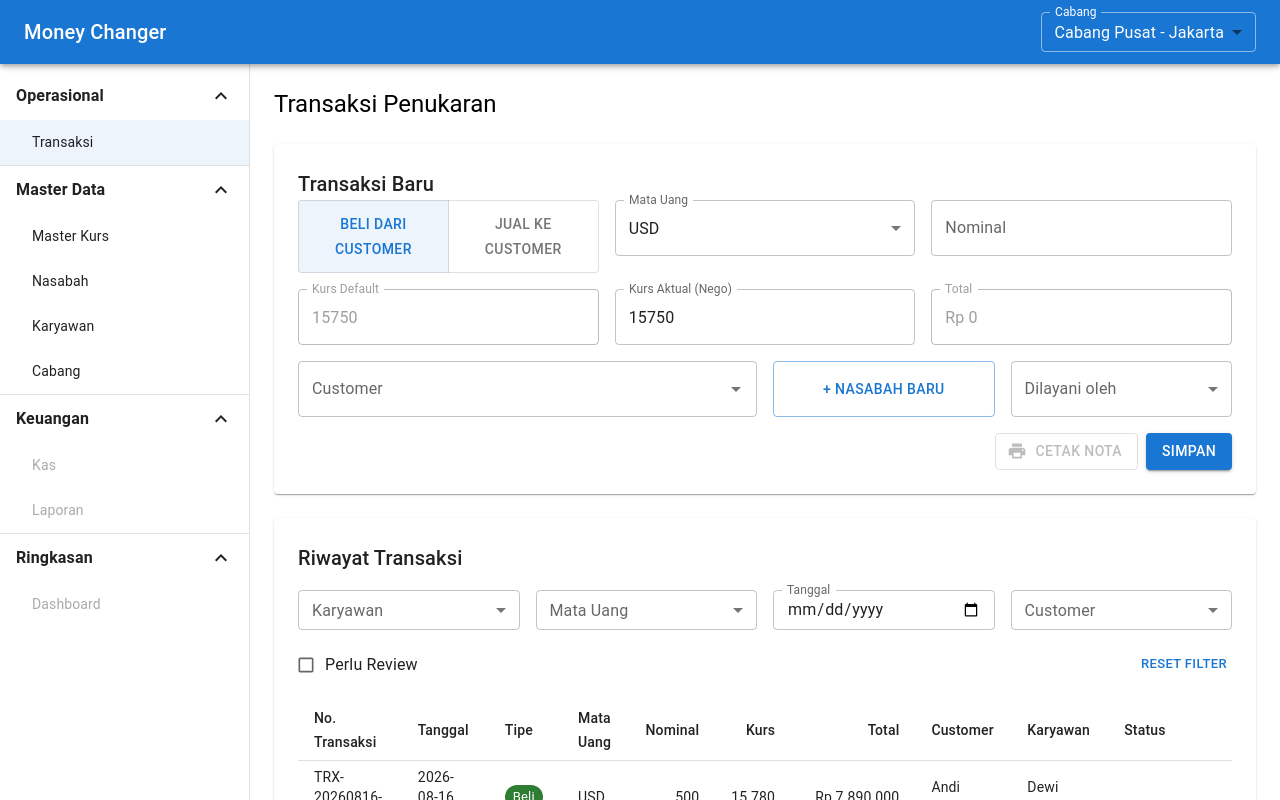
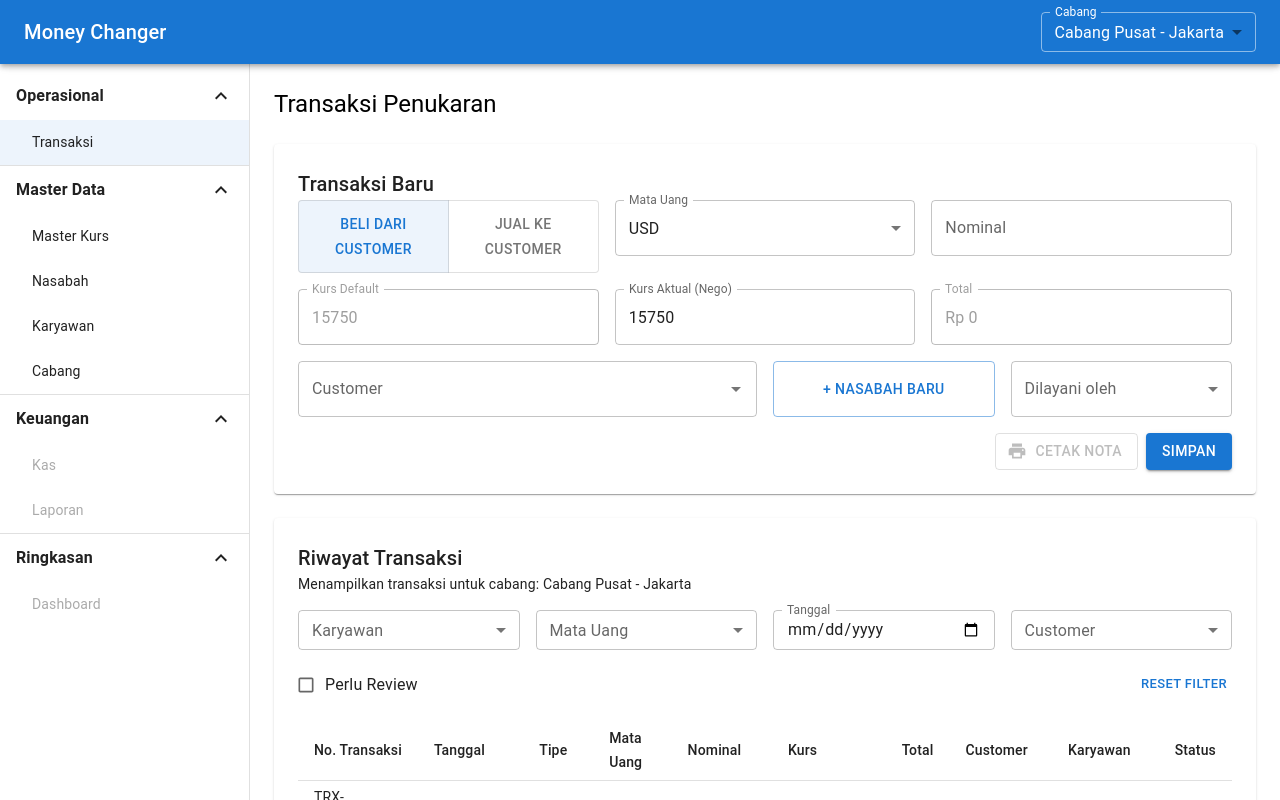
Before and after one commit to Christopherwijaya08/money_changer_frontend, a React (Vite) app: page / in a window 1280 px wide. Shown: the top 800 px of the page. Built offline with nearby package versions, Linux system fonts and the light colour scheme.

Commit message:
feat: scope transaction history to the selected branch
Adds BranchContext (view/filter state, not duplicated master data)
so the AppBar branch selector actually filters Riwayat Transaksi and
tags new transactions with the active branch.

```diff
--- a/src/App.jsx
+++ b/src/App.jsx
@@ -6,9 +6,11 @@ import CustomerPage from './pages/CustomerPage'
 import ThresholdSettingsPage from './pages/ThresholdSettingsPage'
 import EmployeePage from './pages/EmployeePage'
 import BranchPage from './pages/BranchPage'
+import { BranchProvider } from './context/BranchContext'
 
 function App() {
   return (
+    <BranchProvider>
       <AppShell>
         <Routes>
           <Route path="/" element={<TransactionPage />} />
@@ -19,6 +21,7 @@ function App() {
           <Route path="/branches" element={<BranchPage />} />
         </Routes>
       </AppShell>
+    </BranchProvider>
   )
 }
 
--- a/src/components/AppShell.jsx
+++ b/src/components/AppShell.jsx
@@ -13,7 +13,7 @@ import ExpandLessIcon from '@mui/icons-material/ExpandLess'
 import ExpandMoreIcon from '@mui/icons-material/ExpandMore'
 import { useLocation, useNavigate } from 'react-router-dom'
 import BranchSelector from './BranchSelector'
-import { branches } from '../mocks/data'
+import { useBranch } from '../context/BranchContext'
 
 const DRAWER_WIDTH = 250
 
@@ -50,9 +50,7 @@ export default function AppShell({ children }) {
   const [openGroups, setOpenGroups] = useState(() =>
     Object.fromEntries(menuGroups.map((g) => [g.title, true]))
   )
-  const [selectedBranchId, setSelectedBranchId] = useState(
-    () => branches.find((b) => b.isActive)?.id ?? ''
-  )
+  const { selectedBranchId, setSelectedBranchId } = useBranch()
 
   function toggleGroup(title) {
     setOpenGroups((prev) => ({ ...prev, [title]: !prev[title] }))
--- /dev/null
+++ b/src/context/BranchContext.jsx
@@ -0,0 +1,22 @@
+import { createContext, useContext, useState } from 'react'
+import { branches } from '../mocks/data'
+
+const activeBranches = branches.filter((b) => b.isActive)
+
+const BranchContext = createContext(null)
+
+export function BranchProvider({ children }) {
+  const [selectedBranchId, setSelectedBranchId] = useState(activeBranches[0]?.id ?? '')
+
+  return (
+    <BranchContext.Provider value={{ branches: activeBranches, selectedBranchId, setSelectedBranchId }}>
+      {children}
+    </BranchContext.Provider>
+  )
+}
+
+export function useBranch() {
+  const ctx = useContext(BranchContext)
+  if (!ctx) throw new Error('useBranch must be used within a BranchProvider')
+  return ctx
+}
--- a/src/mocks/data.js
+++ b/src/mocks/data.js
@@ -81,6 +81,7 @@ export const transactions = [
     employeeName: 'Dewi Anggraini',
     requiresReview: false,
     createdAt: '2026-08-16 09:12',
+    branchId: 1,
   },
   {
     id: 2,
@@ -94,6 +95,7 @@ export const transactions = [
     employeeName: 'Eko Prasetyo',
     requiresReview: true,
     createdAt: '2026-08-16 10:45',
+    branchId: 2,
   },
   {
     id: 3,
@@ -107,6 +109,7 @@ export const transactions = [
     employeeName: 'Dewi Anggraini',
     requiresReview: false,
     createdAt: '2026-08-15 15:30',
+    branchId: 1,
   },
   {
     id: 4,
@@ -120,6 +123,7 @@ export const transactions = [
     employeeName: 'Fajar Nugroho',
     requiresReview: false,
     createdAt: '2026-08-15 14:02',
+    branchId: 2,
   },
   {
     id: 5,
@@ -133,6 +137,7 @@ export const transactions = [
     employeeName: 'Eko Prasetyo',
     requiresReview: false,
     createdAt: '2026-08-15 11:20',
+    branchId: 1,
   },
   {
     id: 6,
@@ -146,5 +151,6 @@ export const transactions = [
     employeeName: 'Dewi Anggraini',
     requiresReview: true,
     createdAt: '2026-08-14 16:45',
+    branchId: 2,
   },
 ]
--- a/src/pages/TransactionPage.jsx
+++ b/src/pages/TransactionPage.jsx
@@ -26,6 +26,7 @@ import { currencies, customers as initialCustomers, employees, transactions as i
 import CustomerQuickAddDialog from '../components/CustomerQuickAddDialog'
 import CustomerSearchField from '../components/CustomerSearchField'
 import ReceiptDialog from '../components/ReceiptDialog'
+import { useBranch } from '../context/BranchContext'
 
 const REVIEW_THRESHOLD = 50000000
 
@@ -75,6 +76,9 @@ export default function TransactionPage() {
     reset,
     formState: { errors },
   } = useForm({ defaultValues: defaultFormValues, resolver: yupResolver(transactionSchema) })
+
+  const { branches, selectedBranchId } = useBranch()
+  const selectedBranchName = branches.find((b) => b.id === selectedBranchId)?.name
 
   const [customerList, setCustomerList] = useState(initialCustomers)
   const [transactions, setTransactions] = useState(initialTransactions)
@@ -139,6 +143,7 @@ export default function TransactionPage() {
       employeeName: employee.name,
       requiresReview: totalAmount > REVIEW_THRESHOLD,
       createdAt: now.toISOString().slice(0, 16).replace('T', ' '),
+      branchId: selectedBranchId,
     }
 
     setTransactions((list) => [newTransaction, ...list])
@@ -149,6 +154,7 @@ export default function TransactionPage() {
 
   const filteredTransactions = useMemo(() => {
     return transactions.filter((t) => {
+      if (t.branchId !== selectedBranchId) return false
       if (filterEmployee && t.employeeName !== filterEmployee) return false
       if (filterCurrency && t.currencyCode !== filterCurrency) return false
       if (filterCustomer && t.customerName !== filterCustomer) return false
@@ -156,11 +162,11 @@ export default function TransactionPage() {
       if (filterReviewOnly && !t.requiresReview) return false
       return true
     })
-  }, [transactions, filterEmployee, filterCurrency, filterCustomer, filterDate, filterReviewOnly])
+  }, [transactions, selectedBranchId, filterEmployee, filterCurrency, filterCustomer, filterDate, filterReviewOnly])
 
   useEffect(() => {
     setPage(0)
-  }, [filterEmployee, filterCurrency, filterCustomer, filterDate, filterReviewOnly])
+  }, [selectedBranchId, filterEmployee, filterCurrency, filterCustomer, filterDate, filterReviewOnly])
 
   const paginatedTransactions = filteredTransactions.slice(
     page * rowsPerPage,
@@ -328,6 +334,9 @@ export default function TransactionPage() {
           <Typography variant="h6">
             Riwayat Transaksi
           </Typography>
+          <Typography variant="body2" color="text.secondary">
+            Menampilkan transaksi untuk cabang: {selectedBranchName}
+          </Typography>
         </div>
         <Grid container spacing={2} className="mb-4">
           <Grid size={{ xs: 6, sm: 3 }}>
```
Lines whose indentation alone changed are shown as unchanged.
